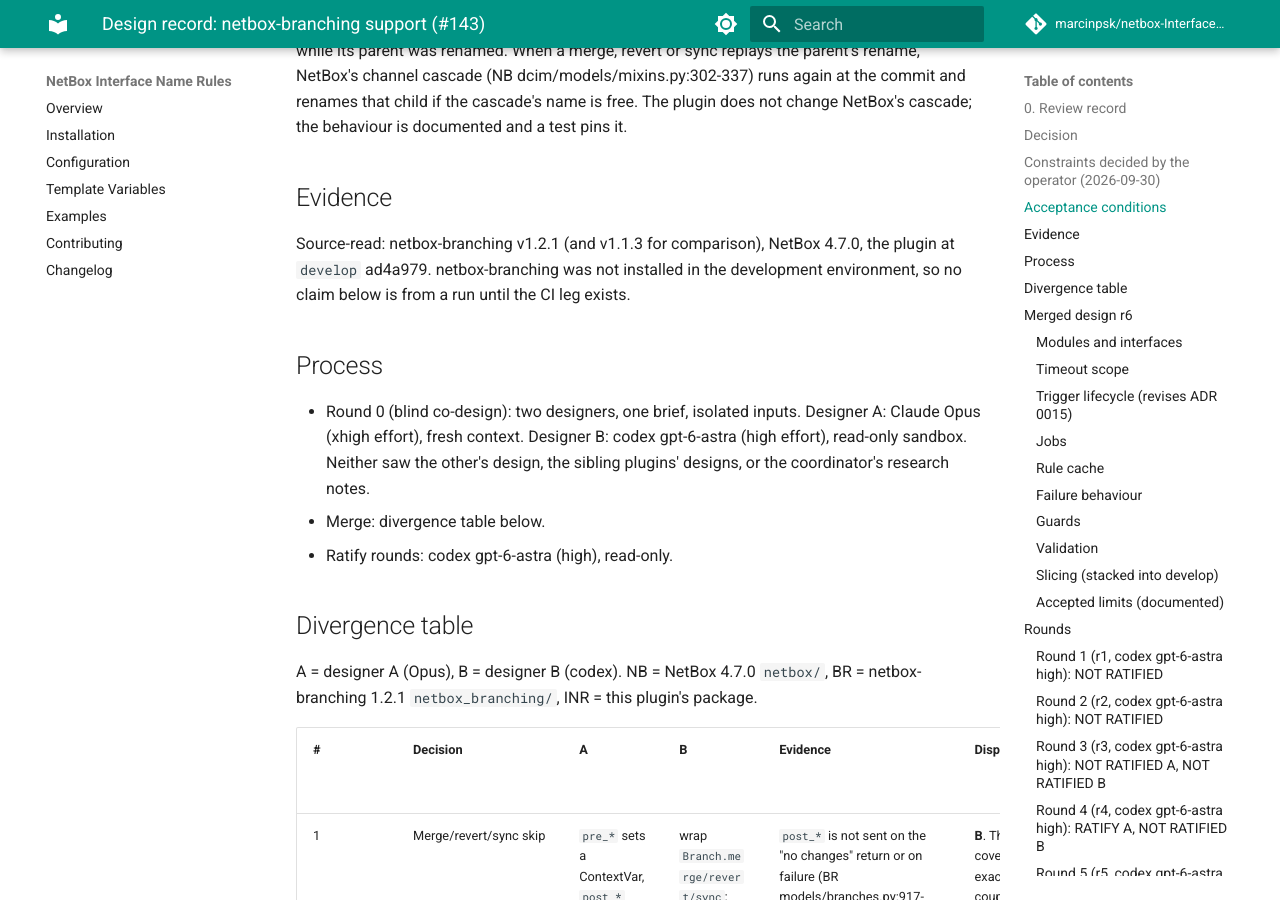
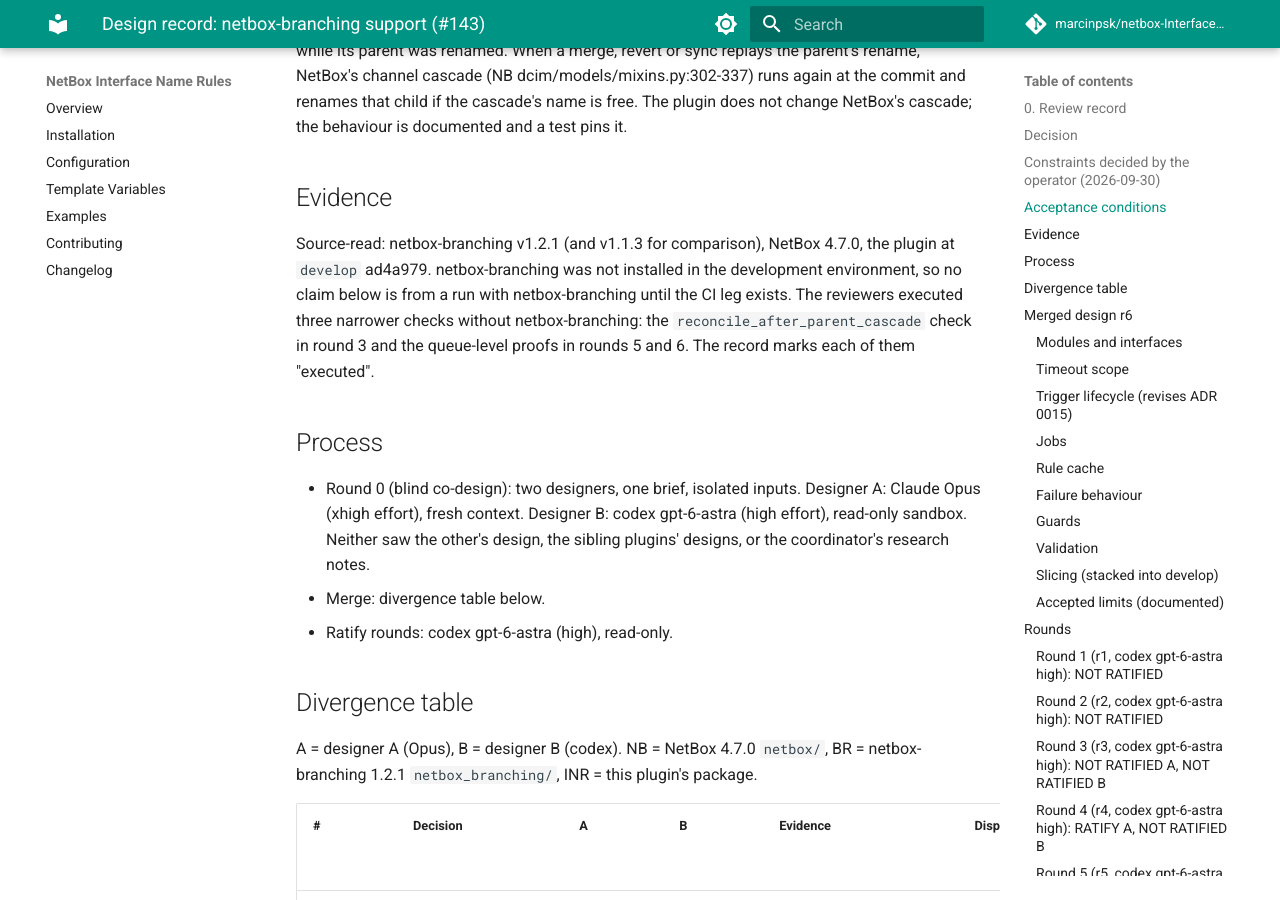
Before and after one commit to marcinpsk/netbox-InterfaceNameRules-plugin, an MkDocs documentation site: the page built from docs/design/netbox-branching.md, in a window 1280 px wide and 900 px high, scrolled down 1253 px. Built offline with MkDocs 1.6.1 and Material for MkDocs 9.7.7, drawn with Linux system fonts in a browser that asks for light colours; comment, search, counter and statistics services are not loaded.

Commit message:
docs(design): separate the executed review checks from the unrun netbox-branching claims
The Evidence section said that no claim in the record is from a run.
Three review checks ran without netbox-branching: the round 3 check of
reconcile_after_parent_cascade and the queue-level proofs of rounds 5
and 6. Name them, and pin the count of executed marks in a test.

```diff
--- a/docs/design/netbox-branching.md
+++ b/docs/design/netbox-branching.md
@@ -49,7 +49,9 @@
 
 Source-read: netbox-branching v1.2.1 (and v1.1.3 for comparison), NetBox 4.7.0, the plugin at
 `develop` ad4a979. netbox-branching was not installed in the development environment, so no claim
-below is from a run until the CI leg exists.
+below is from a run with netbox-branching until the CI leg exists. The reviewers executed three
+narrower checks without netbox-branching: the `reconcile_after_parent_cascade` check in round 3 and
+the queue-level proofs in rounds 5 and 6. The record marks each of them "executed".
 
 ## Process
 
```
Also changed, not shown: 1 other file.
